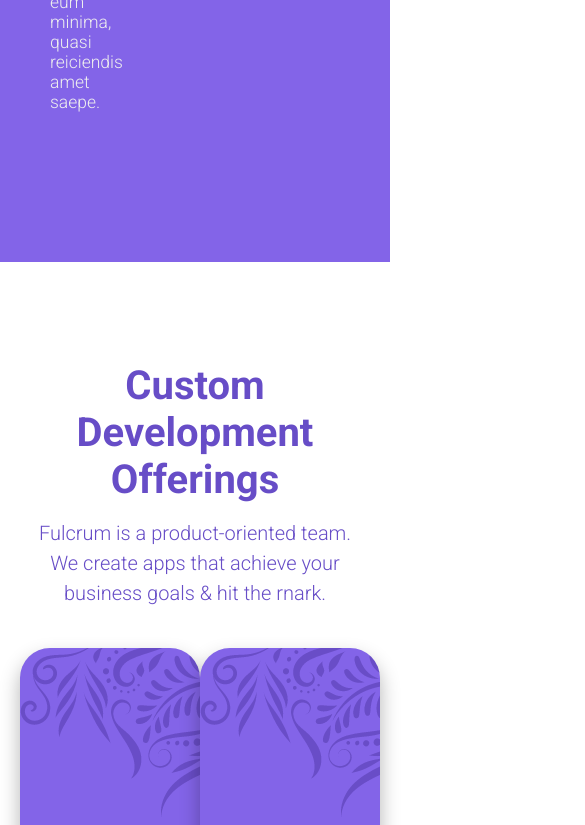
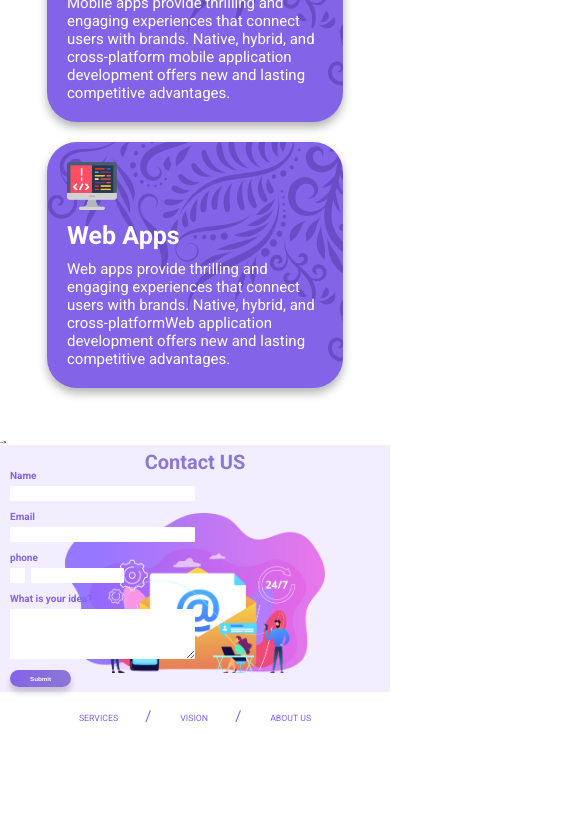
Before and after one commit to Mohammad-Daaboul98/JS-LP, a website: page index.html in a window 390 px wide. Shown: the part 701-1526 px from the top of the page, 585 px wide, since content can reach past the window. After the commit the page ends 1441 px from the top, so only its background shows below. Drawn offline with Linux system fonts and the light colour scheme.

Commit message:
add phone designe

```diff
--- a/index.html
+++ b/index.html
@@ -23,9 +23,6 @@
             <div class="header__item__text">
                 <h1 class="heading-primary u-margin-bottom-small">Let's help you achieve your goal!
                 </h1>
-                <p class="paragraph">Lorem ipsum dolor sit amet consectetur adipisicing elit. Exercitationem quidem eum
-                    minima, quasi
-                    reiciendis amet saepe.</p>
             </div>
             <img class="header__item__photo" src="img/custom-software-banner@22x.png" alt="header-photo">
         </div>
@@ -34,7 +31,7 @@
         <section class="section-devlopment">
             <h2 class="heading-secondary u-margin-bottom-small">Custom Development Offerings</h2>
             <div class="section-devlopment__text">
-                <p class="section-devlopment__paragraph">Fulcrum is a product-oriented team.<br> We create apps that
+                <p class="section-devlopment__paragraph">Fulcrum is a product-oriented team. We create apps that
                     achieve
                     your business goals & hit the rnark.</p>
             </div>
@@ -68,7 +65,7 @@
             </div>
         </section>
 
-        <section class="section-map">
+        <!-- <section class="section-map">
             <h3 class="heading-tertiary u-margin-bottom-medium">JS-Bridge Team Connects Syrian <br>
                 Expertise to the Japanese Market
             </h3>
@@ -80,9 +77,9 @@
                 <!-- <span class="section-map__photo--arrow--1"></span>
               <span class="section-map__photo--arrow--2">←</span> -->
 
-                <img src="img/jp-03.png" alt="japan" class="section-map__photo--map">
+                <!-- <img src="img/jp-03.png" alt="japan" class="section-map__photo--map">
             </div>
-        </section>
+        </section> --> -->
 
         <section class="section-book">
 
--- a/sass/abstracts/_mixins.scss
+++ b/sass/abstracts/_mixins.scss
@@ -13,3 +13,38 @@
     left: 50%;
     transform: translate(-50% , -50%);
 }
+
+
+
+@mixin respond($brackpoint) {
+
+    @if $brackpoint == S-phone {
+        @media ( max-width : 31.25em){ @content }; //500px
+    }
+    @if $brackpoint == phone {
+        @media ( max-width : 36.25em){ @content }; //580px
+    }
+
+    @if $brackpoint == B-phone {
+        @media ( max-width : 43.75em){ @content }; //700px
+    }
+
+    @if $brackpoint == XS-tab {
+        @media ( max-width : 56.25em){ @content }; //900px
+    }
+
+    @if $brackpoint == S-tab {
+        @media ( max-width : 64.0625em){ @content }; //1025px
+    }
+
+    @if $brackpoint == tab-port {
+        @media ( max-width : 73.125em){ @content }; //1170px
+    }
+
+
+    @if $brackpoint == tab-land {
+        @media ( max-width : 81.25em){ @content }; //1300px
+    }
+
+
+}
--- a/sass/base/_animations.scss
+++ /dev/null
@@ -1,6 +0,0 @@
-@keyframes border-animation {
-
-    0%{
-        border: ;
-    }
-}
--- a/sass/base/_base.scss
+++ b/sass/base/_base.scss
@@ -1,3 +1,4 @@
+@import '../abstracts/mixins';
 *,
 *::after,
 *::before{
@@ -7,7 +8,32 @@
   }
 
 html{
+    box-sizing: border-box;
     font-size: 62.5%;
+    scroll-behavior: smooth;
+
+
+    @include respond(tab-land) { // width < 1300?
+        font-size: 56.25%; //1 rem = 9px, 9/16 = 50%
+    }
+
+    @include respond(tab-port) { // width < 1170?
+        font-size: 50%; //1 rem = 8px, 8/16 = 50%
+    }
+
+    @include respond(S-tab) {
+        font-size: 43.75%; //1rem = 7, 7/16
+    }
+    @include respond(XS-tab) {
+        font-size: 37.5%; //1rem = 6, /16
+    }
+
+    @include respond(B-phone) {
+        font-size: 31.25%; //1rem = 5, 5/16
+    }
+
+    // @include respond(phone) {
+    // }
 }
 
 body{
--- a/sass/base/_typography.scss
+++ b/sass/base/_typography.scss
@@ -14,10 +14,3 @@
     font-size: 3rem;
     font-weight: 900;
 }
-
-.paragraph{
-    color: #eee;
-    font-size: 1.75rem;
-    font-weight: 300;
-    // line-height: 2rem;
-}
--- a/sass/components/_card.scss
+++ b/sass/components/_card.scss
@@ -50,3 +50,29 @@
     }
 
 }
+
+@include respond(tab-port){
+    .card{
+        width: 80%;
+        justify-content: center;
+        &__info{
+            text-align: left;
+            transform: translateY(0);
+            &__header{
+                font-size: 900;
+                margin: 2rem 0 ;
+                color: #fff;
+                font-size: 5rem;
+            }
+        }
+        &__pargraph{
+            text-align: left;
+            color:#fff;
+            font-size: 3rem;
+            font-size: 700;
+            transform: translateY(0);
+            opacity: 1;
+            visibility: visible;
+        }
+}
+}
--- a/sass/components/_form.scss
+++ b/sass/components/_form.scss
@@ -105,3 +105,26 @@
         }
     }
 }
+
+@include respond(B-phone){
+    .form{
+           &__label{
+               display: block;
+               margin-bottom: 1rem;
+               color: var(--color-primary);
+               font-size: 2rem;
+           }
+
+           &__input{
+               z-index:10;
+               width: 50%;
+               height:3rem;
+               border: none;
+               border-radius: 1px;
+           }
+
+    &__textarea{
+        width: 50%;
+       }
+    }
+}
--- a/sass/layout/_header.scss
+++ b/sass/layout/_header.scss
@@ -2,8 +2,6 @@
     position: relative;
     padding: 15rem 5rem;
     background-color: var(--color-primary);
-
-
     &__nav{
         position: absolute;
         top: 2rem;
@@ -36,8 +34,23 @@
         }
     }
 
+    @include respond(tab-port) {
+        &__item{
+            display: flex;
+            flex-wrap: wrap;
+            align-items: center;
+
+            &__text{
+                text-align: center;
+                width: 100%;
+                margin-bottom: 4rem;
+            }
 
 
-
-
+            &__photo{
+                width: 70rem;
+                height: 40rem;
+            }
+        }
+    }
 }
--- a/sass/pages/_home.scss
+++ b/sass/pages/_home.scss
@@ -15,46 +15,59 @@
         line-height: 3rem;
         color: var(--color-primary-dark);
     }
+    @include respond(tab-port){
+        &__paragraph{
+            font-size: 3rem;
+        }
+    }
 
     &__cards{
         display:  flex;
         justify-content: space-evenly;
     }
-}
-
-.section-map{
-    padding: 5rem 0;
-    text-align: center;
-    background: linear-gradient(to right bottom ,var(--color-primary-dark) , var(--color-primary-light));
-    overflow: hidden;
-
-
-    &__photo{
+    @include respond(tab-port){
+        &__cards{
         display: flex;
-        justify-content:center ;
+        flex-direction: column;
         align-items: center;
-
-
-        &--map{
-            width: 40rem;
-        }
-
-        &--arrow--right{
-            width: 20rem;
-            transform: translate( -5rem,10rem);
-
-        }
-        &--arrow--left{
-            width: 20rem;
-            transform: translate( 10rem,-10rem);
-
+        gap: 4rem;
         }
     }
 }
 
+// .section-map{
+//     padding: 5rem 0;
+//     text-align: center;
+//     background: linear-gradient(to right bottom ,var(--color-primary-dark) , var(--color-primary-light));
+//     overflow: hidden;
+
+
+//     &__photo{
+//         display: flex;
+//         justify-content:center ;
+//         align-items: center;
+
+
+//         &--map{
+//             width: 40rem;
+//         }
+
+//         &--arrow--right{
+//             width: 20rem;
+//             transform: translate( -5rem,10rem);
+
+//         }
+//         &--arrow--left{
+//             width: 20rem;
+//             transform: translate( 10rem,-10rem);
+
+//         }
+//     }
+// }
+
 .section-book{
     position: relative;
-    padding: 10rem 10rem;
+    padding: 10rem;
     background-color:#f3eeff;
 
     &__heading{
@@ -78,3 +91,40 @@
     }
 
 }
+@include respond(tab-port){
+    .section-book{
+        padding: 5rem;
+
+        &__heading{
+            font-size: 4rem;
+        }
+
+        &__bg{
+            z-index:1;
+            width: 65rem;
+            height:40rem;
+        }
+    }
+}
+
+@include respond(B-phone){
+    .section-book{
+        padding: 1rem 2rem;
+
+        &__heading{
+            color: var(--color-primary-light);
+            font-size: 4rem;
+            height: 0;
+            margin-bottom: 2rem;
+
+        }
+
+        &__bg{
+            z-index:1;
+            width: 52rem;
+            height:32rem;
+        }
+    }
+
+
+}
```
Also changed, not shown: package.json (+10 -17 lines), css/style.css, css/style.prefix.css (added), javascript/index.js (deleted), 2 other files.
